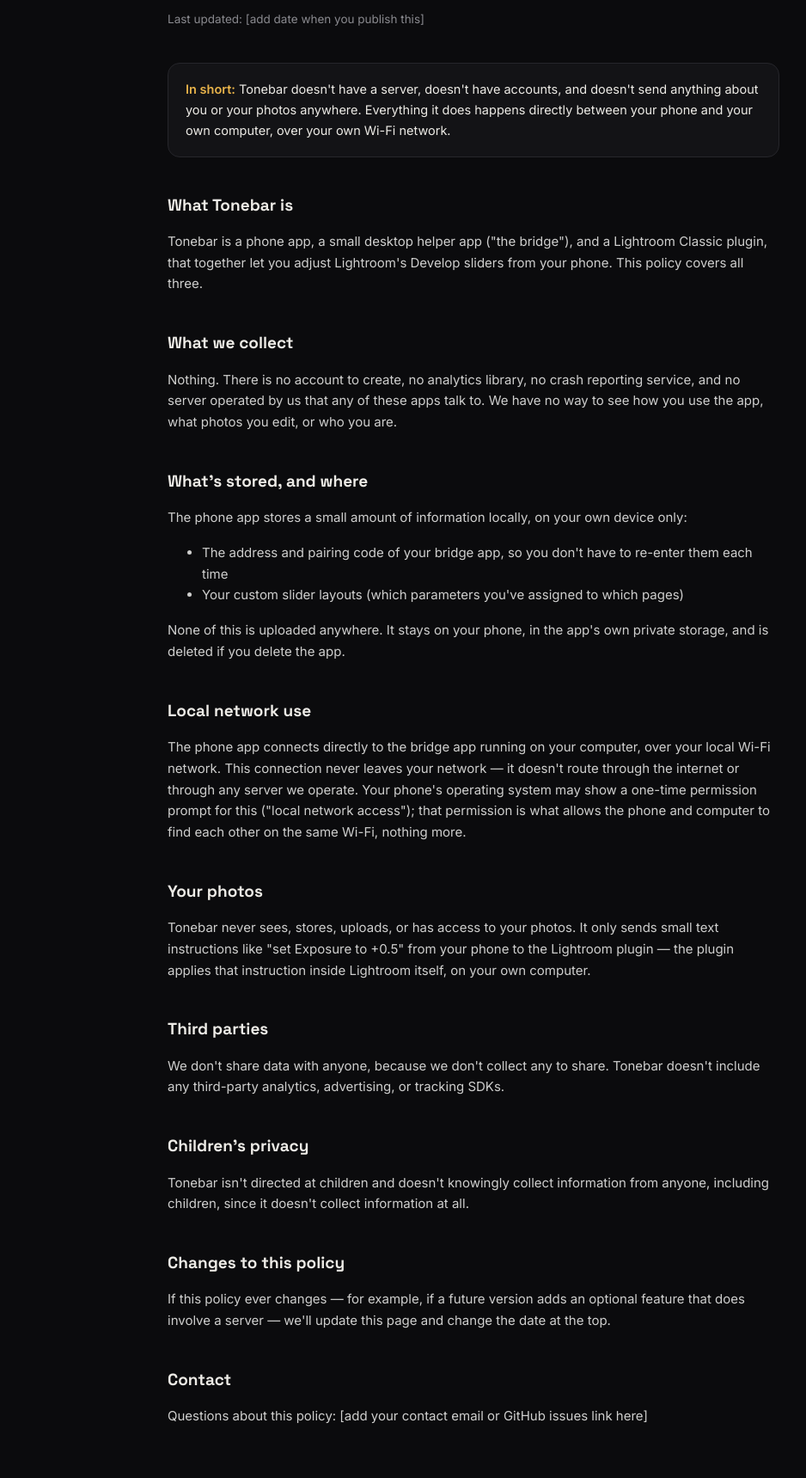
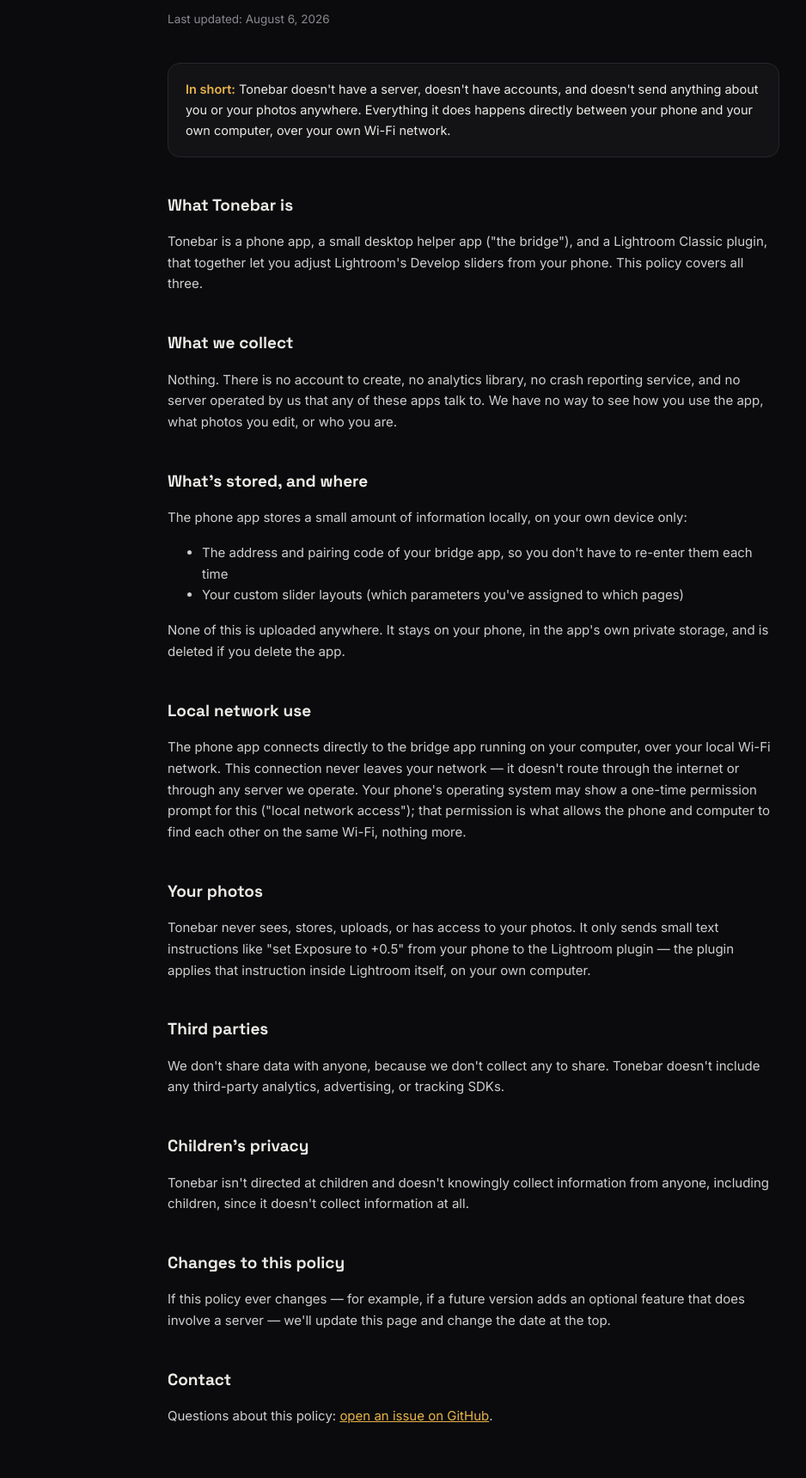
Before and after one commit to Tonebar/Tonebar, a plain HTML site: page privacy.html in a window 1280 px wide. Shown: the part 181-1900 px from the top of the page at 86% size, without its empty margins (89-1027 px from the left). Drawn offline with Linux system fonts and the light colour scheme.

Commit message:
Fill in privacy policy date and contact placeholders
Both were left as bracketed TODOs before publishing.

```diff
--- a/privacy.html
+++ b/privacy.html
@@ -42,7 +42,7 @@
 
 <main class="wrap">
   <h1>Privacy Policy</h1>
-  <p class="updated">Last updated: [add date when you publish this]</p>
+  <p class="updated">Last updated: August 6, 2026</p>
 
   <div class="callout">
     <strong>In short:</strong> Tonebar doesn't have a server, doesn't have accounts, and doesn't send anything about you or your photos anywhere. Everything it does happens directly between your phone and your own computer, over your own Wi-Fi network.
@@ -78,7 +78,7 @@
   <p>If this policy ever changes — for example, if a future version adds an optional feature that does involve a server — we'll update this page and change the date at the top.</p>
 
   <h2>Contact</h2>
-  <p>Questions about this policy: [add your contact email or GitHub issues link here]</p>
+  <p>Questions about this policy: <a href="https://github.com/Tonebar/Tonebar/issues/new">open an issue on GitHub</a>.</p>
 </main>
 
 <footer class="wrap">
```
